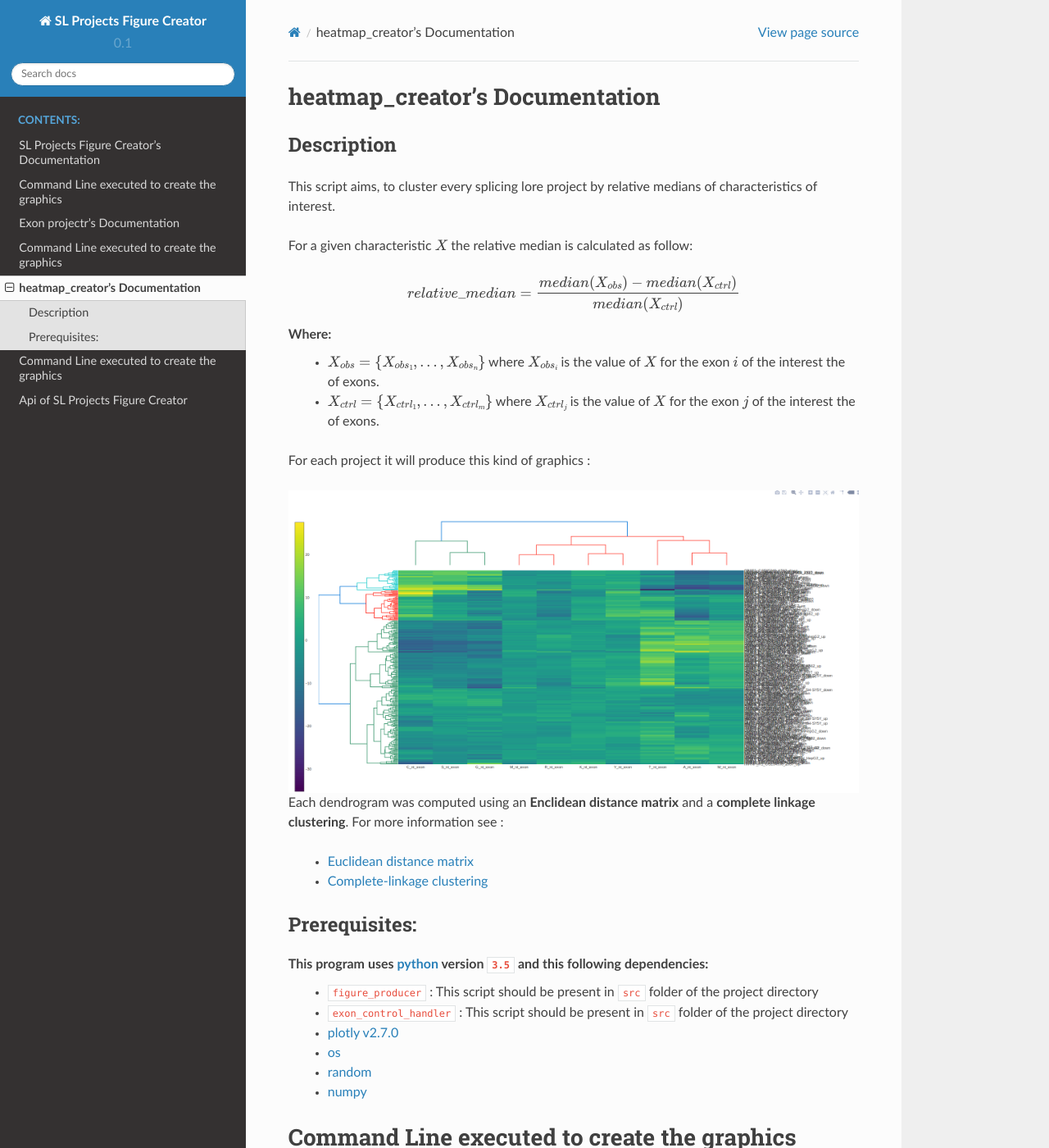
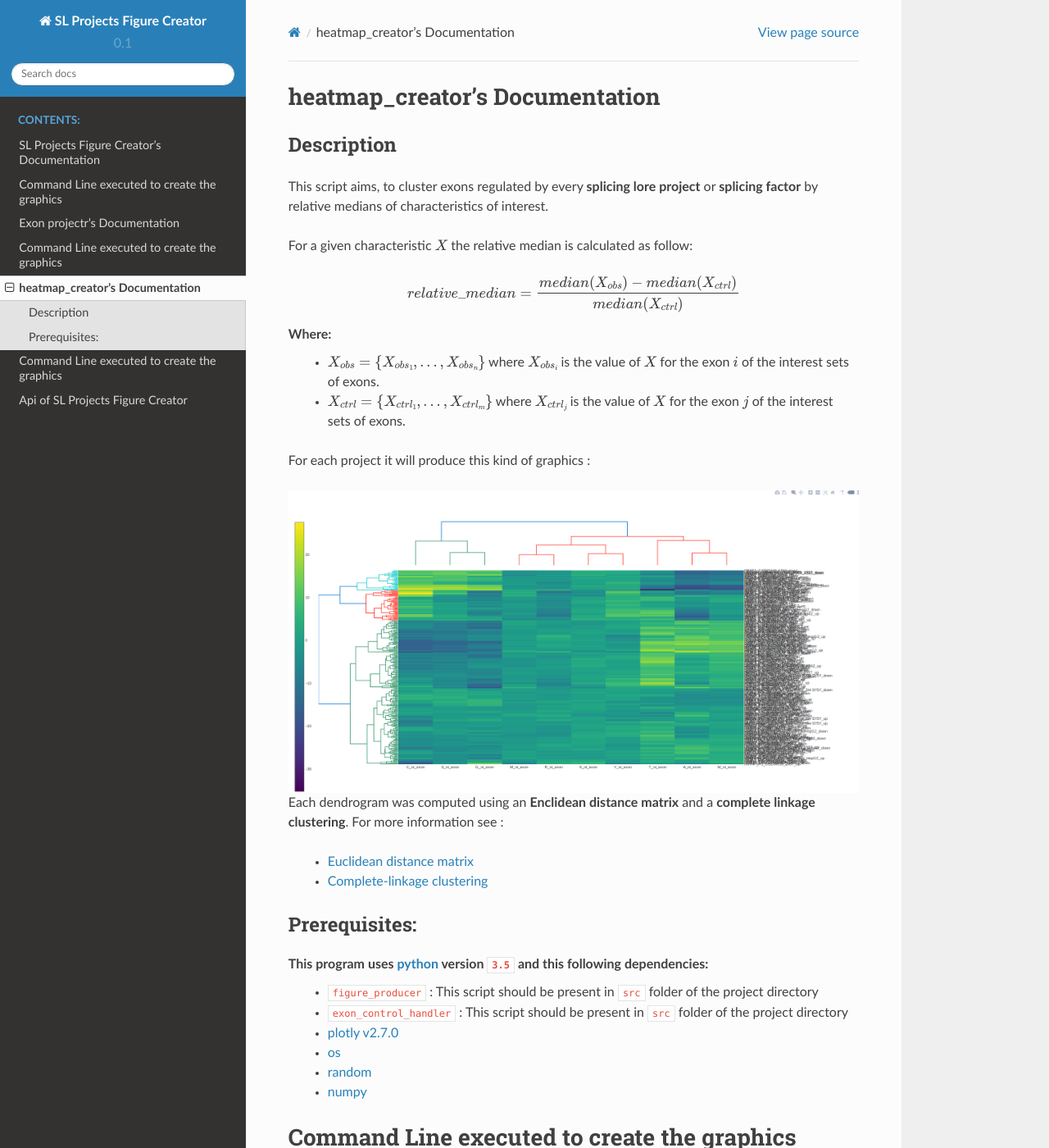
Before and after one commit to LBMC/Lemaire_et_al_2019, a Sphinx documentation site: the page built from Figure_ESA/doc/source/heatmap.rst, in a window 1280 px wide and 1400 px high. Shown: the whole window at 82% size. Built offline with Sphinx 7.4.7 and the Read the Docs theme 2.0.0, drawn with Linux system fonts in a browser that asks for light colours; some of the changed text lies outside the part shown.

Commit message:
doc/ : updating the doc

```diff
--- a/Figure_ESA/doc/source/heatmap.rst
+++ b/Figure_ESA/doc/source/heatmap.rst
@@ -4,7 +4,7 @@ heatmap_creator's Documentation
 Description
 ------------
 
-This script aims, to cluster every splicing lore project by relative medians of characteristics of interest.
+This script aims, to cluster exons regulated by every **splicing lore project** or **splicing factor** by relative medians of characteristics of interest.
 
 For a given characteristic :math:`X` the relative median is calculated as follow:
 
@@ -13,8 +13,8 @@ For a given characteristic :math:`X` the relative median is calculated as follow
   relative\_median = \frac{median(X_{obs}) - median(X_{ctrl})}{median(X_{ctrl})}
 
 Where:
-  * :math:`X_{obs} = \{ {X_{{obs}_1}, ..., X_{{obs}_n}} \}`  where :math:`X_{{obs}_i}` is the value of :math:`X` for the exon :math:`i` of the interest the of exons.
-  * :math:`X_{ctrl} = \{{X_{{ctrl}_1}, ..., X_{{ctrl}_m}}\}`  where :math:`X_{{ctrl}_j}` is the value of :math:`X` for the exon :math:`j` of the interest the of exons.
+  * :math:`X_{obs} = \{ {X_{{obs}_1}, ..., X_{{obs}_n}} \}`  where :math:`X_{{obs}_i}` is the value of :math:`X` for the exon :math:`i` of the interest sets of exons.
+  * :math:`X_{ctrl} = \{{X_{{ctrl}_1}, ..., X_{{ctrl}_m}}\}`  where :math:`X_{{ctrl}_j}` is the value of :math:`X` for the exon :math:`j` of the interest sets of exons.
 
 
 For each project it will produce this kind of graphics :
@@ -47,4 +47,7 @@ Command Line executed to create the graphics
 
 .. code:: bash
 
+  # figure displayed for exons regulated in every projects
   python3 src/heatmap_creator.py
+  # figure displayed for every exons regulated by a splicing factor.
+  python3 src/heatmap_creator.py union
```
